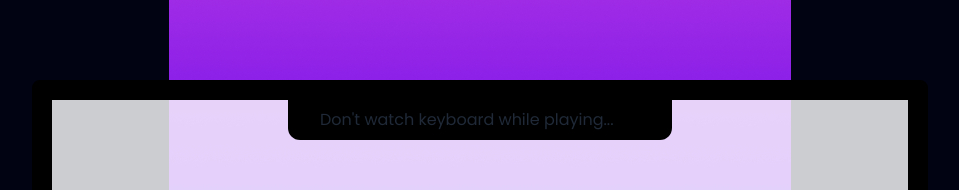
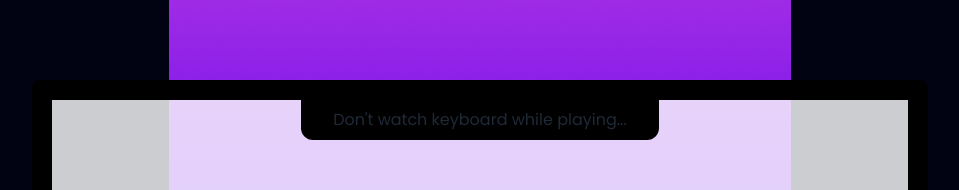
Before and after one commit to azizarrahmanmiju/Clash-pro, a plain HTML site: page index.html in a window 1280 px wide. Shown: the top 190 px of the page, without its empty margins (160-1119 px from the left). Drawn offline with nearby package versions, Linux system fonts and the light colour scheme.

Commit message:
nitice fixed

```diff
--- a/index.html
+++ b/index.html
@@ -26,10 +26,12 @@
         <section class="playground flex flex-col pt-20 gap-y-10 items-center ">
             <div
                 class="flex flex-col artboard artboard-horizontal phone-5 border-[20px] border-[black] bg-[#ffffffcc] rounded-lg items-center ">
-                <div>
-                    <h1 class="bg-black w-96 px-8 py-2 justify-center rounded-b-xl">Don't watch keyboard while
-                        playing...</h1>
-                </div>
+                <h1 class="bg-black  px-8 py-2 justify-center rounded-b-xl">Don't watch keyboard while playing...
+                    <div>
+
+                </h1>
+
+            </div>
             </div>
             <!-- keyboard start  -->
             <div>
```
